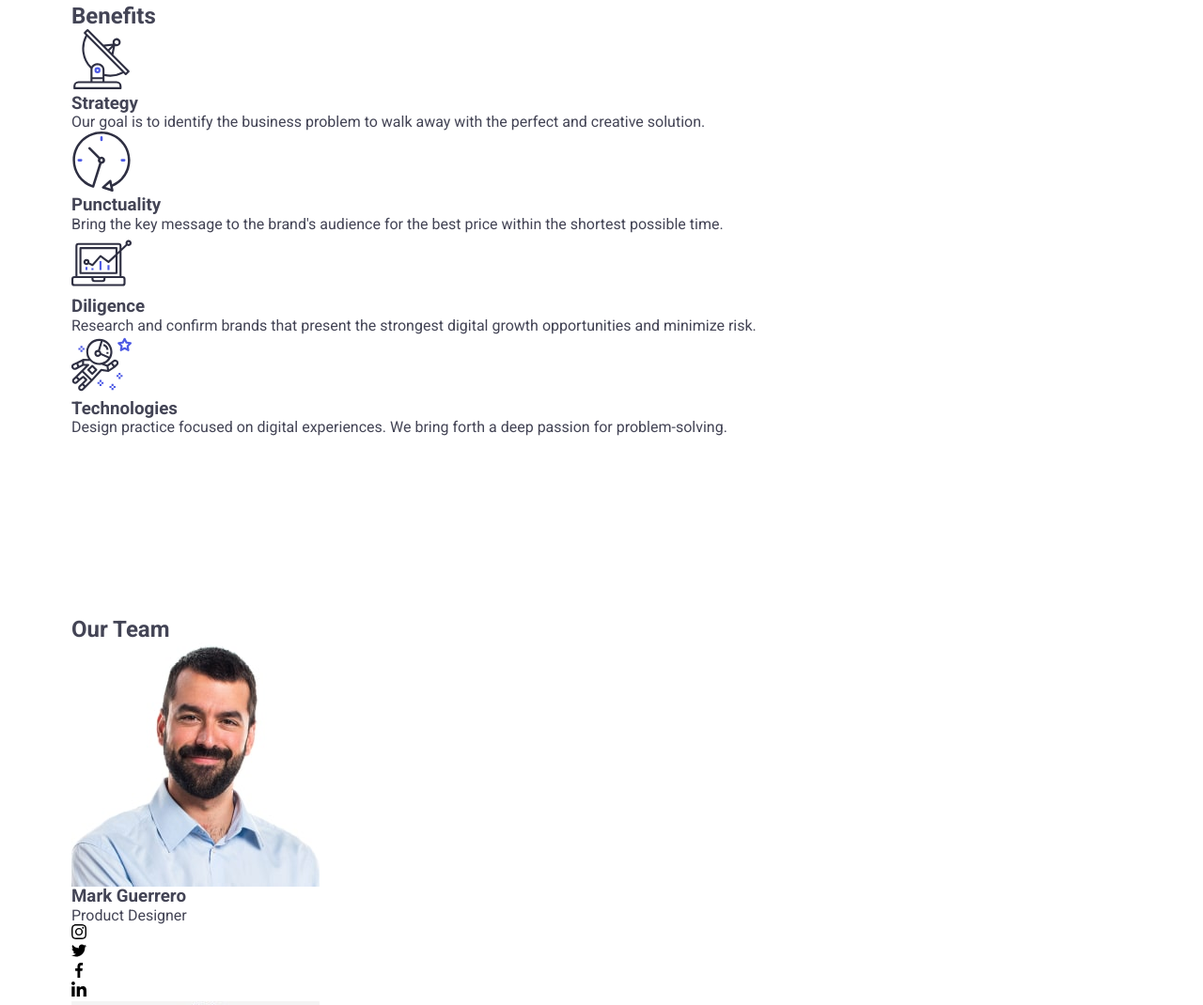
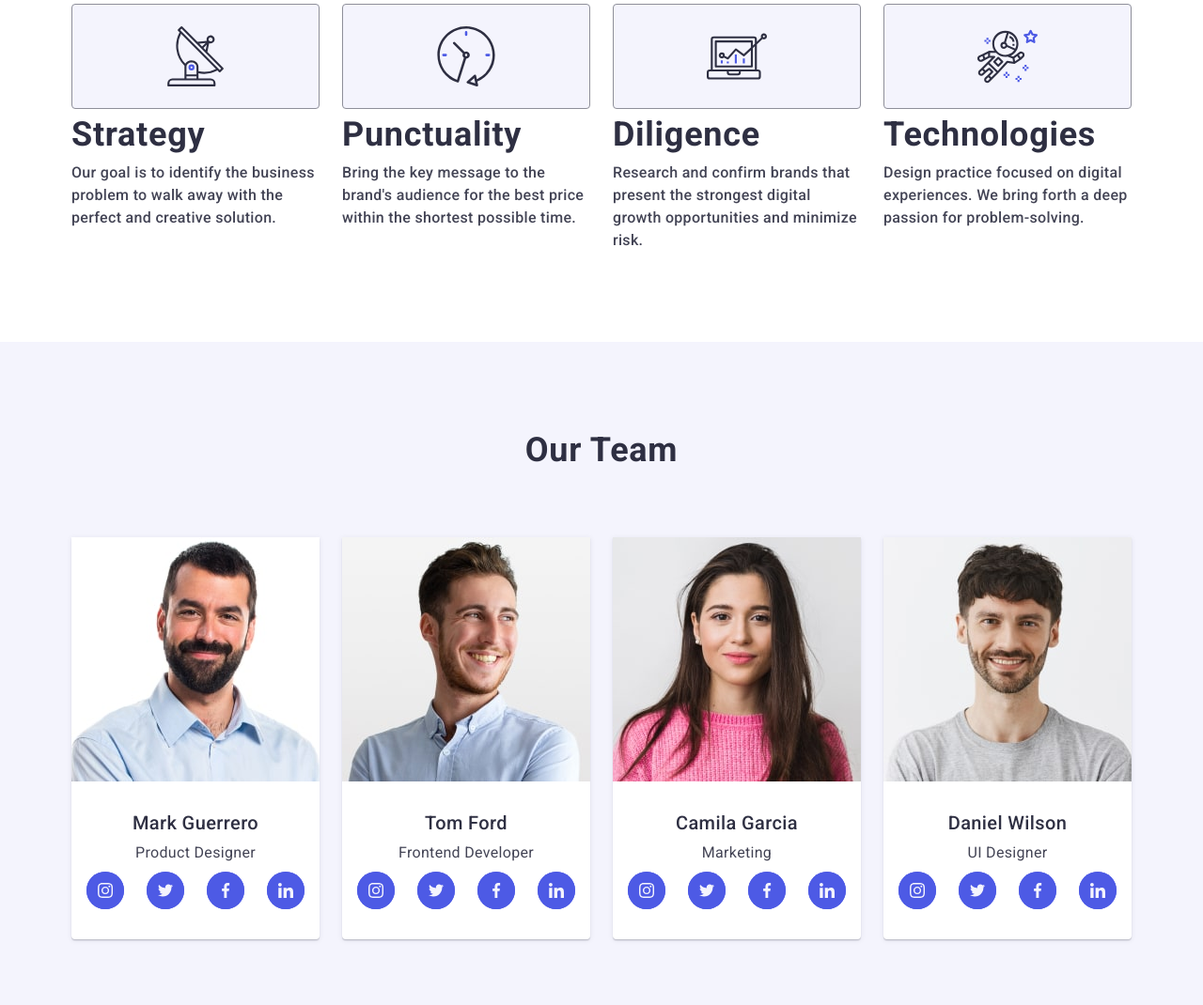
Before and after one commit to valentyna88/goit-markup-hw-06, a plain HTML site: page index.html in a window 1280 px wide. Shown: the part 765-1835 px from the top of the page at 94% size. Drawn offline with nearby package versions, Linux system fonts and the light colour scheme.

Commit message:
Update styles.css

```diff
--- a/css/styles.css
+++ b/css/styles.css
@@ -33,7 +33,18 @@ p {
   margin-top: 0;
   margin-bottom: 0;
 }
-
+.visually-hidden {
+  position: absolute;
+  width: 1px;
+  height: 1px;
+  margin: -1px;
+  border: 0;
+  padding: 0;
+  white-space: nowrap;
+  clip-path: inset(100%);
+  clip: rect(0 0 0 0);
+  overflow: hidden;
+}
 /* ========================================================================================================================================================
 common
 ======================================================================================================================================================== */
@@ -45,6 +56,15 @@ common
 }
 .section-paddings {
   padding: 96px 0;
+}
+.section-title {
+  font-size: 36px;
+  line-height: 1.11;
+  letter-spacing: 0.02em;
+  text-align: center;
+  text-transform: capitalize;
+  color: #2e2f42;
+  margin-bottom: 72px;
 }
 
 @media screen and (min-width: 768px) {
@@ -429,3 +449,167 @@ Hero
 /* ========================================================================================================================================================
 Benefits
 ======================================================================================================================================================== */
+.benefits-icon {
+  display: none;
+}
+.benefits-list {
+  display: flex;
+  flex-direction: column;
+  gap: 72px;
+}
+
+.subtitle-benefits {
+  font-weight: 700;
+  font-size: 36px;
+  line-height: 1.11;
+  letter-spacing: 0.02em;
+  color: #2e2f42;
+  text-align: center;
+  margin-bottom: 8px;
+}
+
+.description-benefits {
+  font-weight: 500;
+  line-height: 1.5;
+  letter-spacing: 0.02em;
+  color: #434455;
+}
+
+@media screen and (min-width: 768px) {
+  .benefits-list {
+    flex-direction: row;
+    flex-wrap: wrap;
+    column-gap: 24px;
+
+  }
+  .benefits-item {
+    width: calc((100% - 24px) / 2);
+  }
+  .subtitle-benefits {
+    text-align: left;
+  }
+}
+
+@media screen and (min-width: 1158px) {
+  .benefits-item {
+    width: calc((100% - 72px) / 4);
+  }
+  .benefits-list {
+    gap: 24px;
+  }
+  .benefits-icon {
+    display: flex;
+    align-items: center;
+    justify-content: center;
+    border: 1px solid #8e8f99;
+    border-radius: 4px;
+    width: 264px;
+    height: 112px;
+    margin-bottom: 8px;
+    background-color: #f4f4fd;
+  }
+}
+
+/* ========================================================================================================================================================
+Team
+======================================================================================================================================================== */
+
+.team {
+  background-color: #f4f4fd;
+}
+.team-list {
+  display: flex;
+  flex-direction: column;
+  align-items: center;
+  justify-content: center;
+  gap: 72px;
+}
+.team-item {
+  background-color: #ffffff;
+  max-width: 264px;
+  border-radius: 0px 0px 4px 4px;
+  box-shadow: 0 2px 1px 0 rgba(46, 47, 66, 0.08), 0 1px 1px 0 rgba(46, 47, 66, 0.16), 0 1px 6px 0 rgba(46, 47, 66, 0.08);
+}
+.team-wrap {
+  padding: 32px 0;
+}
+.team-subtitle {
+  font-weight: 500;
+  font-size: 20px;
+  line-height: 1.2;
+  letter-spacing: 0.02em;
+  color: #2e2f42;
+  text-align: center;
+  margin-bottom: 8px;
+}
+.team-text {
+  line-height: 1.5;
+  letter-spacing: 0.02em;
+  color: #434455;
+  text-align: center;
+  margin-bottom: 8px;
+}
+.team-social-list {
+  display: flex;
+  justify-content: center;
+  gap: 24px;
+}
+.team-social-item {
+  width: 40px;
+  height: 40px;
+  background-color: #4d5ae5;
+  border-radius: 50%;
+}
+.team-social-link {
+  display: flex;
+  align-items: center;
+  justify-content: center;
+  width: 100%;
+  height: 100%;
+  background-color: #4d5ae5;
+  border-radius: 50%;
+  transition: background-color 250ms cubic-bezier(0.4, 0, 0.2, 1);
+}
+
+.team-social-link:focus {
+  background-color: #404bbf;
+}
+
+.team-social-svg {
+  fill: #f4f4fd;
+}
+
+@media screen and (min-width: 768px) {
+  .team-list {
+    flex-direction: row;
+    flex-wrap: wrap;
+    row-gap: 64px;
+    column-gap: 24px;
+  }
+}
+
+@media screen and (min-width: 1158px) {
+  .team-item {
+    width: calc((100% - 72px) / 4);
+  }
+}
+
+/* ========================================================================================================================================================
+Portfolio
+======================================================================================================================================================== */
+
+.portfolio-list {
+  display: flex;
+  flex-direction: column;
+  gap: 48px;
+}
+.portfolio-item {
+  display: flex;
+  flex-direction: column;
+  transition: box-shadow 250ms cubic-bezier(0.4, 0, 0.2, 1);
+}
+.card-content {
+  padding: 32px 16px;
+  border: 1px solid #e7e9fc;
+  border-top: none;
+}
```
